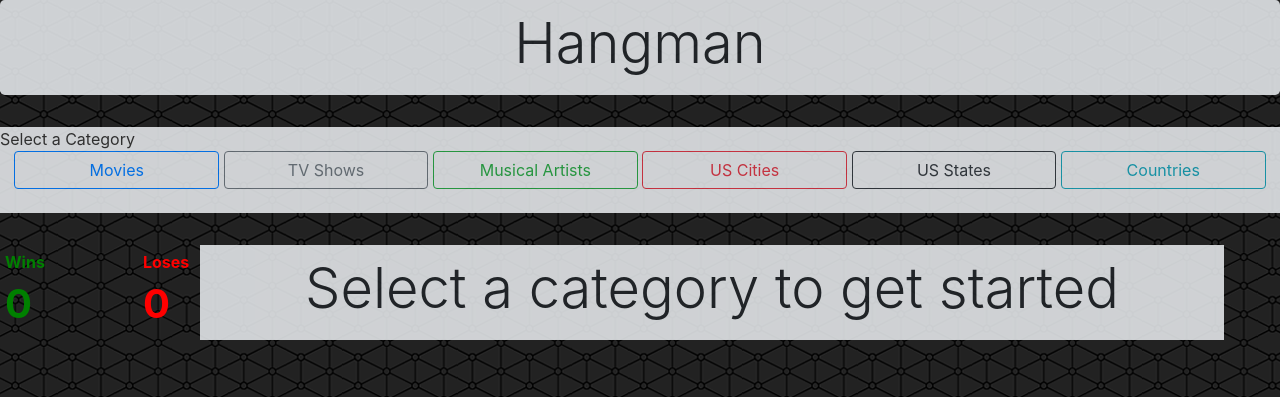
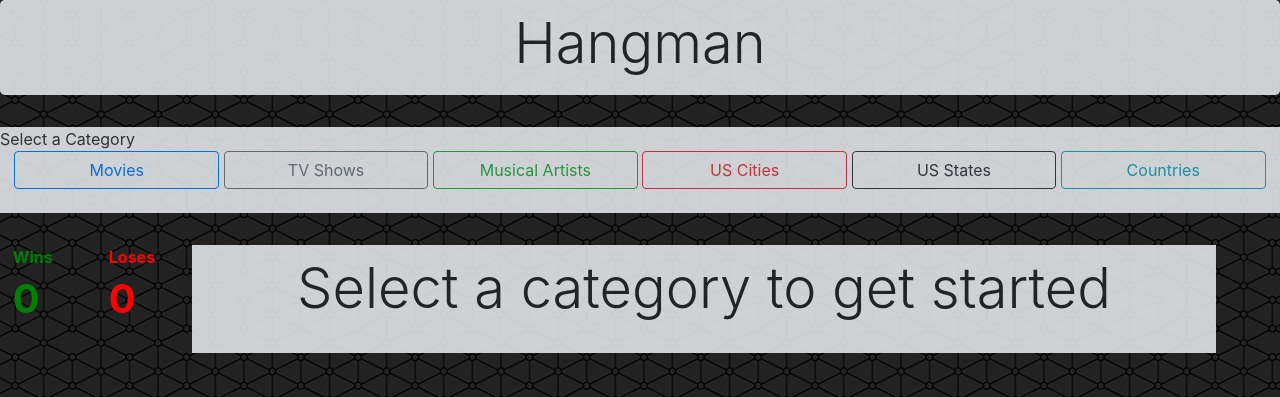
Before and after one commit to justinkunz/Word-Guess-Game, a plain HTML site: page index.html in a window 1280 px wide. Shown: the top 397 px of the page. Drawn offline with nearby package versions, Linux system fonts and the light colour scheme.

Commit message:
final submission

```diff
--- a/css/style.css
+++ b/css/style.css
@@ -4,6 +4,7 @@
   text-align:center;
   padding:10px !important;
   opacity:0.87;
+  margin-bottom:5%;
 }
 .jumbotron-fluid{
     margin:0px;
@@ -16,12 +17,13 @@
 }
 #winBubble,
 #loseBubble {
-    width:10%;
+    width:5.5%;
     float:left;
     color:green;
     overflow:auto;
     font-weight: bold;
-    margin:5px;
+    margin: 0 1% 0 1%;
+    height:15vh;
 
 }
 #loseBubble {
@@ -31,7 +33,7 @@
 #WLOcontainer {
     position:relative;
     overflow:auto;
-    height:270px;
+    height:15vh;
 }
 #wins,
 #loses {
@@ -41,7 +43,7 @@
     text-align:center;
     color:white;
     font-weight: bold;
-    height:300px;
+    height:50vh;
 }
 #guessR {
     background:#666666;
@@ -54,9 +56,12 @@
 }
 #outlineContainter {
     width: 80%;
+    position:absolute;
+    left:15%;
+    margin:0;
 }
 #wholeContainer {
-    height: calc(100vh - 300px);
+    height: 50vh
 }
 .catButtons {
     width:16%;
@@ -68,6 +73,7 @@
     padding-bottom:24px;
     margin-bottom:32px;
     opacity:0.87;
+    vertical-align: center;
 }
 #bttnHeader {
     text-align:left;
@@ -77,9 +83,16 @@ body {
 }
 #hangmanImg {
     position:relative;
-    height:230px;
+    height:40vh;
 }
 #imgCont {
     width:100%;
     text-align:left;
 }
+#gametitle {
+    width:100%;
+    height:15%;
+}
+#outline {
+    height:10vh;
+}
--- a/index.html
+++ b/index.html
@@ -74,7 +74,7 @@
         var Music = ["beyonce","jay z","elvis presley","drake","michael jackson","taylor swift","eminem","madonna","lady gaga","ed sheeran","david bowie","queen","the beatles","the rolling stones","led zepplin","the who","the doors","prince"]
         var Cities = ["dallas","houston","new york city","san diego","denver","orlando","miami","portland","seattle","raleigh","atlanta","chicago","new orleans","charlotte","austin","los angeles","san francisco","san antonio","philadelphia"]
         var States = ['alabama','alaska','arizona','arkansas','california','colorado','connecticut','delaware','district of columbia','florida','georgia','hawaii','idaho','illinois','indiana','iowa','kansas','kentucky','louisiana','maine','maryland','massachusetts','michigan','minnesota','mississippi','missouri','montana','nebraska','nevada','new hampshire','new jersey','new mexico','new york','north carolina','north dakota','ohio','oklahoma','oregon','pennsylvania','rhode island','south carolina','south dakota','tennessee','texas','utah','vermont','virginia','washington','west virginia','wisconsin','wyoming']
-        var Countries = ['united states of america','mexico','canada','germany','united kingdom','france','spain','italy','belgium','greece','poland','russia','norway','russia','finland','brazil']
+        var Countries = ['argentina','australia','bangladesh','bosnia','brazil','canada','chile','china','colombia','croatia','cuba','czechoslovakia','czech republic','egypt','estonia','finland','france','georgia','germany','greece','hong kong','hungary','india','iran','ireland','israel','italy','japan','mexico','netherlands','new zealand','norway','pakistan','philippines','poland','romania','russia','serbia','slovakia','slovenia','south korea','soviet union','spain','sri lanka','sweden','taiwan','turkey','ukraine','united kingdom','united states','uruguay','venezuela']
         // Declare Attachments to HTML Elements
         var outline = document.getElementById("outline");
         var loses = document.getElementById("loses");
```
Also changed, not shown: images/hangman/0.png, images/hangman/1.png, images/hangman/2.png, images/hangman/3.png, images/hangman/4.png, images/hangman/5.png, images/hangman/6.png.
